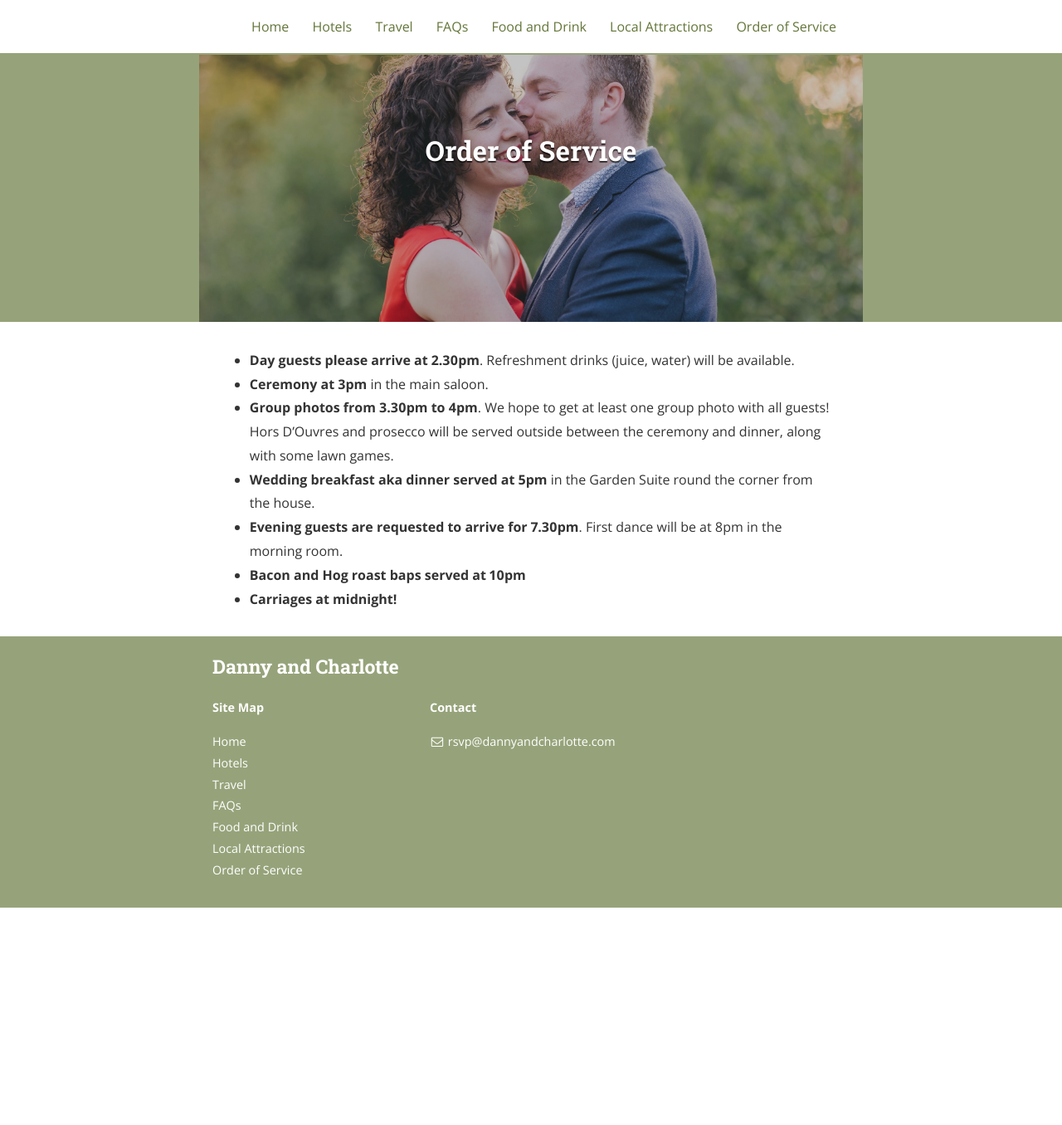
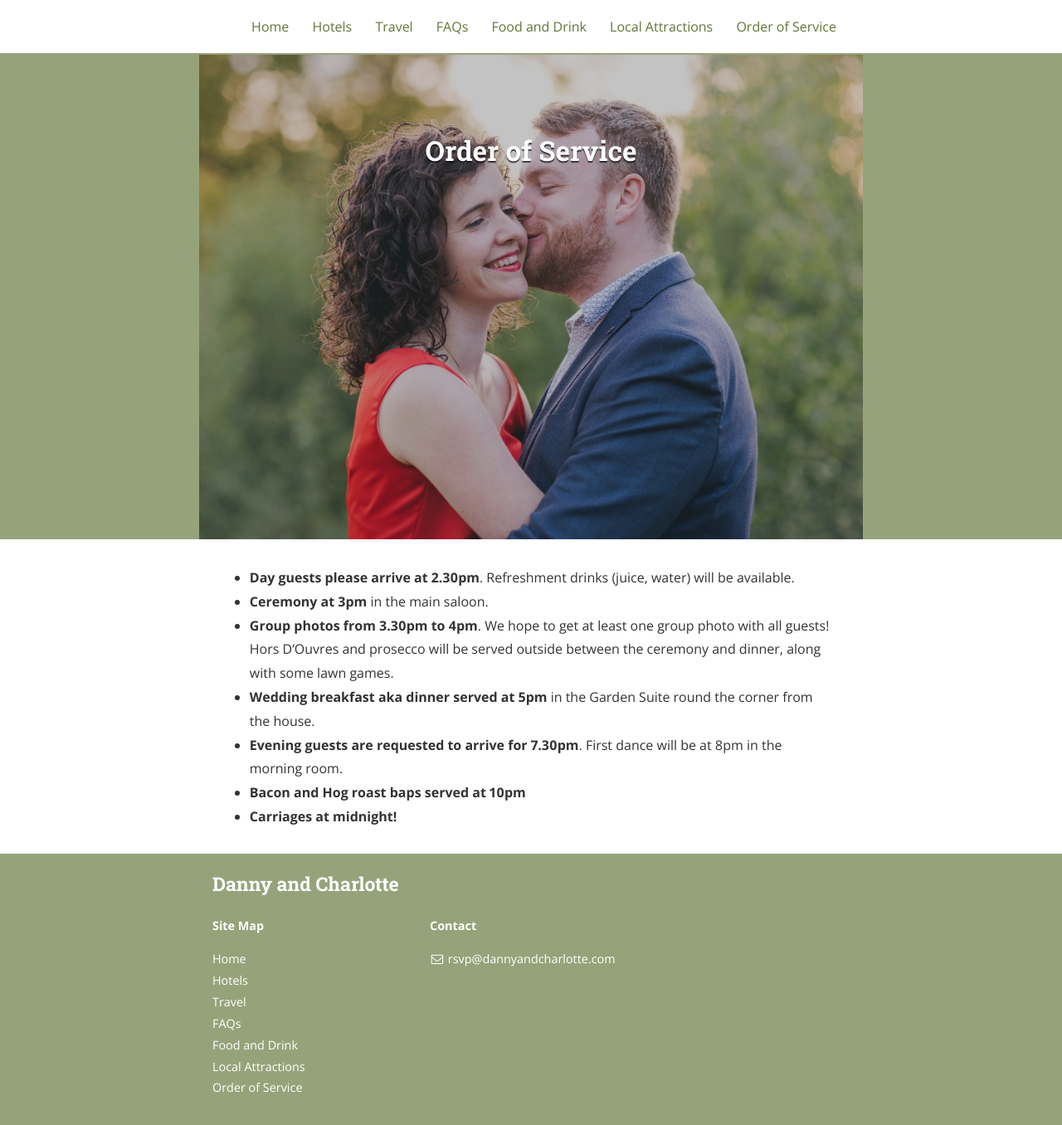
Before and after one commit to dannybrown/dannyandcharlotte.com, a Jekyll site: the page built from order-of-service.md, in a window 1280 px wide and 1356 px high. Shown: the whole window at 83% size. Built offline with Jekyll 4.4.1, drawn with Linux system fonts in a browser that asks for light colours; nearby versions of some CDN libraries.

Commit message:
Bigger images?

```diff
--- a/_sass/_layout.scss
+++ b/_sass/_layout.scss
@@ -95,6 +95,7 @@ pre code.hljs {
 	width: 100%;
 	text-align: center;
 	&.has-cover {
+		height: 650px;
 		color: $white;
 		text-shadow: 0 2px 1px rgba(0,0,0,0.67) !important;
 		background-position: 50% 50%;
@@ -107,6 +108,7 @@ pre code.hljs {
 		}
 	}
 	.scrim {
+		height: 650px;
 		padding: 3em 1em;
 		&.has-cover {
 			background-color: rgba(0,0,0,0.2);
```
